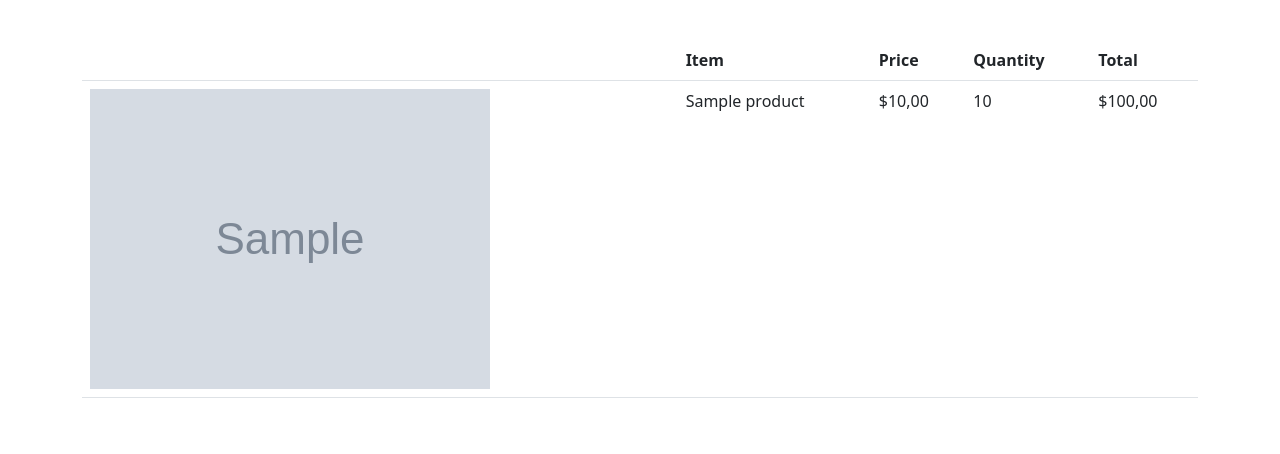
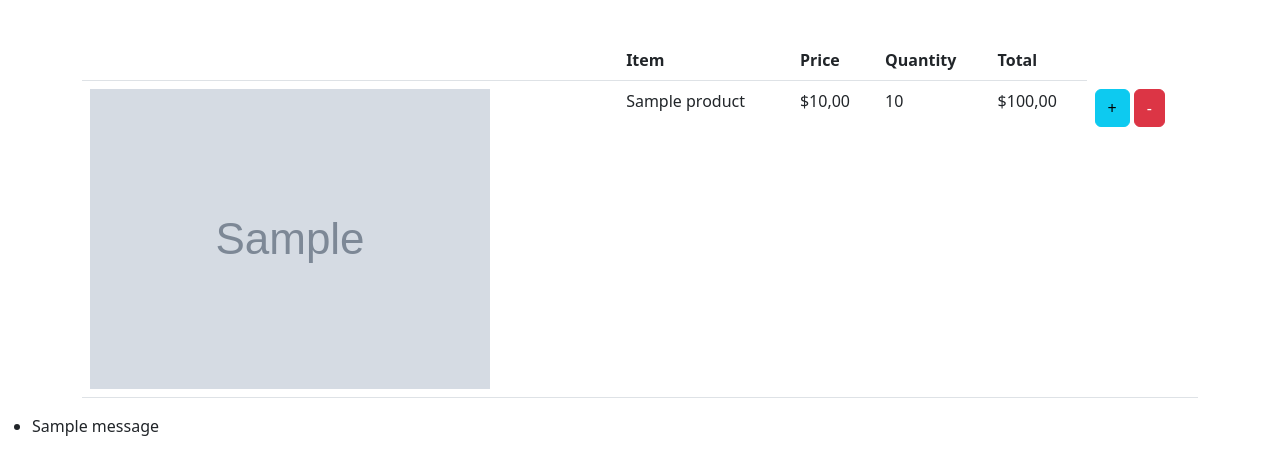
Before and after one commit to Marrowsed/estore, a Django app: page /cart in a window 1280 px wide. Shown: the part 467-921 px from the top of the page. Before the commit the page ends 865 px from the top, so only its background shows below. Run offline with Django 4.2, Linux system fonts and the light colour scheme; a user stored in the database is signed in; tables that the repository leaves empty hold one stand-in row (values such as "Sample post"); grey boxes marked "Sample" are stand-in pictures; one stand-in notice (Sample message) is shown; parts of the project's set-up code (start-up, migrations or seed data) failed here and were passed over; some libraries are stand-ins or nearby versions.

Commit message:
templates update

```diff
--- a/template/estore/cart.html
+++ b/template/estore/cart.html
@@ -42,6 +42,7 @@
 						<td style="flex:1">${{c.product.price|floatformat:2}}</td>
 						<td style="flex:1">{{c.quantity}}</td>
 						<td style="flex:1">${{c.get_total|floatformat:2}}</td>
+						<td style="flex:1"><a type="button" class="btn btn-info" href="{% url 'cart-plus' c.product.id %}">+</a> <a type="button" class="btn btn-danger" href="{% url 'cart-minus' c.product.id %}">-</a> </td>
 					</tr>
 				{%endfor%}
 				</tbody>
@@ -49,5 +50,15 @@
 			</div>
 		</div>
 	</div>
+	{% if messages %}
+	<ul class="messages">
+    {% for message in messages %}
+    <li{% if message.tags %} class="{{ message.tags }}"{% endif %}>
+        {% if message.level == DEFAULT_MESSAGE_LEVELS.ERROR %}{% endif %}
+        {{ message }}
+    </li>
+    {% endfor %}
+</ul>
+{% endif %}
 
 {% endblock content %}
--- a/template/estore/product.html
+++ b/template/estore/product.html
@@ -42,7 +42,7 @@
 <ul class="messages">
     {% for message in messages %}
     <li{% if message.tags %} class="{{ message.tags }}"{% endif %}>
-        {% if message.level == DEFAULT_MESSAGE_LEVELS.ERROR %}Important: {% endif %}
+        {% if message.level == DEFAULT_MESSAGE_LEVELS.ERROR %}{% endif %}
         {{ message }}
     </li>
     {% endfor %}
```
